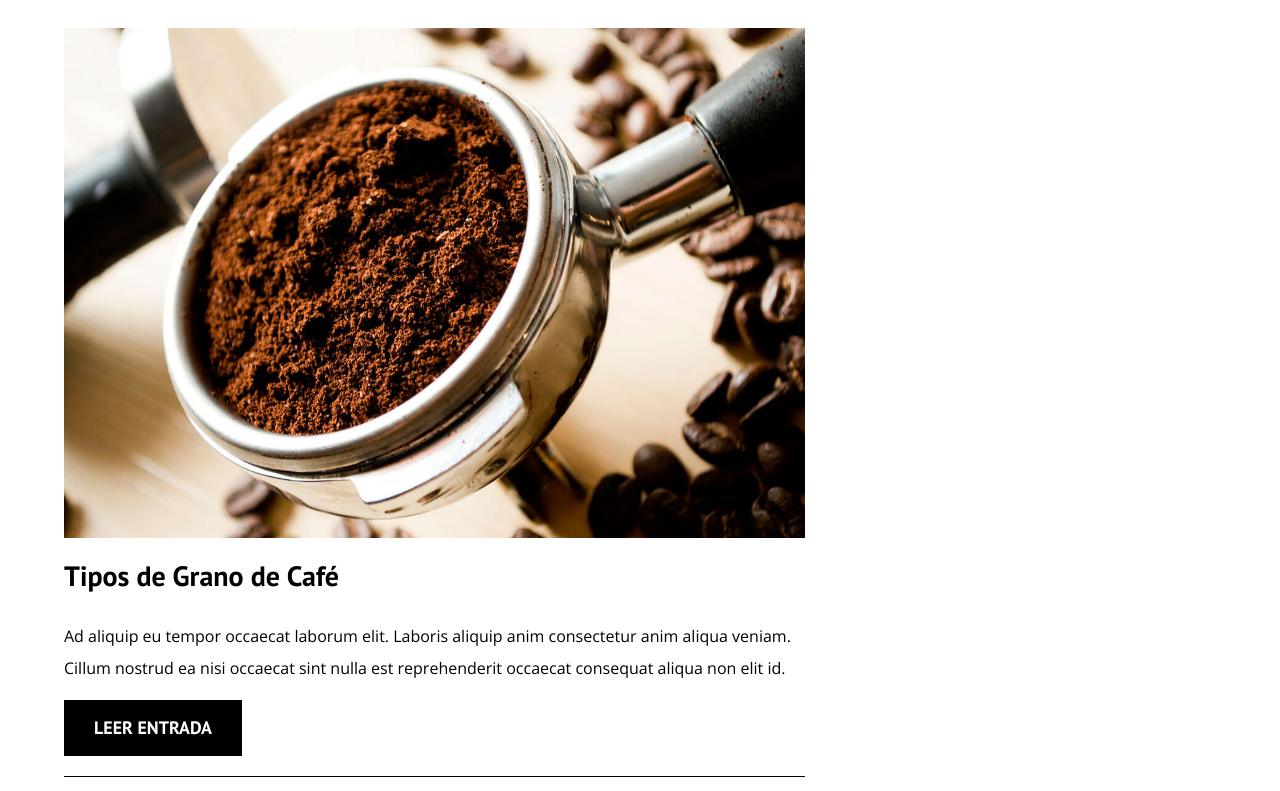
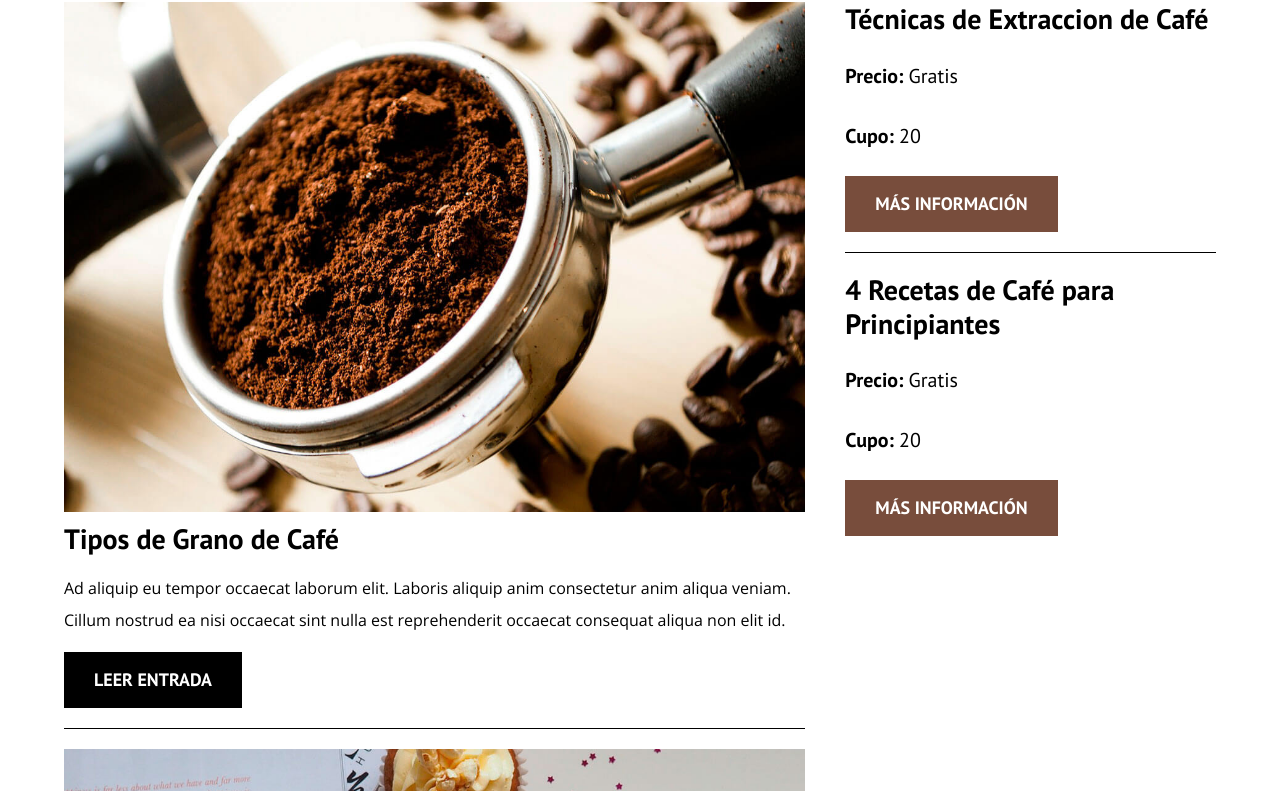
Before and after one commit to Cristhiam122/CafeBlog, a plain HTML site: page index.html in a window 1280 px wide. Shown: the part 700-1491 px from the top of the page. Drawn offline with nearby package versions, Linux system fonts and the light colour scheme.

Commit message:
Feat(cursos): add cursos store

```diff
--- a/css/style.css
+++ b/css/style.css
@@ -37,6 +37,7 @@ a{
 
 h1,h2,h3,h4 {
     font-family: var(--fuenteheading);
+    line-height: 1.2;
 }
 
 h1 {
@@ -99,6 +100,10 @@ img {
     color: var(--blanco);
 }
 
+.barra {
+    padding-top: 4rem;
+}
+
 @media (min-width: 768px) {
     .barra {
         display: flex;
@@ -146,8 +151,47 @@ img {
     background-color: var(--negro);
 }
 
+.boton--secundario {
+    background-color: var(--primario);
+}
+
+.cursos {
+    list-style: none;
+}
+
+.widget-curso {
+    border-bottom: 1px solid var(--negro);
+    margin-bottom: 2rem;
+}
+.widget-curso:last-of-type {
+    border-bottom: none;
+    margin-bottom: none;
+}
+
+.widget-curso__label {
+    font-family: var(--fuenteheading);
+    font-weight: bold;
+    font-size: 2rem;
+}
+
+
+.widget-curso__info {
+    font-weight: normal;
+    font-size: 2rem;
+}
+
+
 @media (min-width: 768px) {
     .boton {
         display: inline-block;
     }
 }
+
+/** Footer **/
+
+.footer {
+    background-color: var(--negro);
+    background-size: cover;
+    padding: 0 15rem 3rem 15rem;
+
+}
--- a/index.html
+++ b/index.html
@@ -78,8 +78,40 @@
 
         <aside class="sidebar">
             <h3>Nuestros Cursos y Talleres</h3>
+
+            <ul class="cursos no-pading">
+                <li class="widget-curso">
+                    <h4 class="no-margin">Técnicas de Extraccion de Café</h4>
+                    <p class="widget-curso__label">Precio: <span class="widget-curso__info">Gratis</span></p>
+                    <p class="widget-curso__label">Cupo: <span class="widget-curso__info">20</span></p>
+                    <a href="entrada.html" class="boton boton--secundario">Más Información</a>
+                </li>
+
+                <li class="widget-curso">
+                    <h4 class="no-margin">4 Recetas de Café para Principiantes</h4>
+                    <p class="widget-curso__label">Precio: <span class="widget-curso__info">Gratis</span></p>
+                    <p class="widget-curso__label">Cupo: <span class="widget-curso__info">20</span></p>
+                    <a href="entrada.html" class="boton boton--secundario">Más Información</a>
+                </li>
+
+            </ul>
+
         </aside>
     </div>
 
+    <footer class="footer">
+        <div class="barra">
+            <a href="index.html" class="logo">
+                <h1 class="logo__nombre no-margin centrar-texto">Blog<span class="logo__bold">DeCafé</span></h1>
+            </a>
+
+            <nav class="navegacion">
+                <a href="nosotros-html" class="navegacion__enlace">Nosotros</a>
+                <a href="cursos.html" class="navegacion__enlace">Cursos</a>
+                <a href="contacto.html" class="navegacion__enlace">Contacto</a>
+            </nav>
+        </div>
+    </footer>
+
 </body>
 </html>
```
